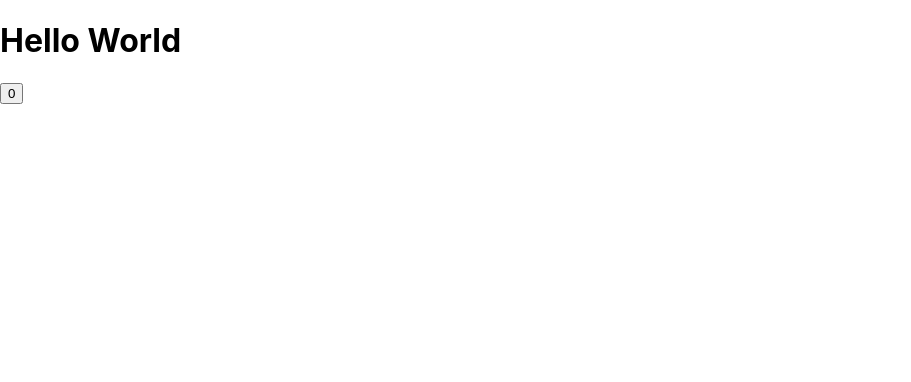
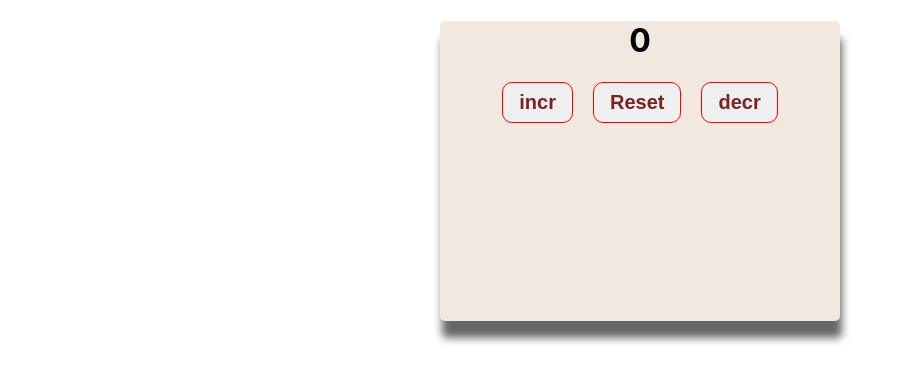
Before and after one commit to Nigohmahram/Demo, a React (Create React App) app: page / in a window 1280 px wide. Shown: the top 382 px of the page, without its empty margins (0-911 px from the left). Built offline with nearby package versions, Linux system fonts and the light colour scheme.

Commit message:
Practice

```diff
--- a/src/App.css
+++ b/src/App.css
@@ -1,5 +1,52 @@
 .App {
+  width: 400px;
+  height: 300px ;
+  background-color: rgba(186, 149, 106, 0.205);
+  margin: 0 auto;
+  border-radius: 5px;
+  box-shadow: 2px 17px 9px rgba(0, 0, 0, 0.6);
   text-align: center;
+}
+p{
+  text-align: center;
+  font-size: 30px;
+  color: #fff;
+  font-weight: bold;
+  text-shadow: 1px 5px 17px rgba(0, 0, 0, 0.6);
+}
+.box{
+  text-align: center;
+  justify-content: center;
+}
+.block{
+  padding: 8px 16px ;
+  border: 1px solid red ;
+  border-radius: 10px;
+  margin: 0 10px;
+  color: #7b2222;
+  font-size: 20px;
+  font-weight: bold;
+  cursor: pointer;
+}
+.block_i{
+  padding: 8px 16px ;
+  border: 1px solid red ;
+  border-radius: 10px;
+  margin: 0 10px;
+  color: #7b2222;
+  font-size: 20px;
+  font-weight: bold;
+  cursor: pointer;
+}
+.block_b{
+  padding: 8px 16px ;
+  border: 1px solid red ;
+  border-radius: 10px;
+  margin: 0 10px;
+  color: #7b2222;
+  font-size: 20px;
+  font-weight: bold;
+  cursor: pointer;
 }
 
 .App-logo {
@@ -29,6 +76,8 @@
   color: #61dafb;
 }
 
+
+
 @keyframes App-logo-spin {
   from {
     transform: rotate(0deg);
--- a/src/App.js
+++ b/src/App.js
@@ -1,4 +1,4 @@
-// import './App.css';
+import './App.css';
 // import Book from './Book'
 // import Loader from './Loader'
 import {Component} from 'react';
@@ -21,21 +21,39 @@ class App extends Component{
   constructor(props) {
     super(props);
     this.state = {
-      count: 0
+      count: 0,
+      key: true
     }
+    this.handleClick = this.handleClick.bind(this)
   }
 
   handleClick = () => {
-    this.setState({count: this.state.count + 1})
+    // this.setState({count: this.state.count + 1})
+    // this.setState({count: this.state.count + 1})
+    // this.setState({count: this.state.count - 1})
     // this.setState((prevState) => ({count: prevState.count + 15}))
     // this.setState((prevState) => ({count: prevState.count + 10}))
     // this.setState((prevState) => ({count: prevState.count + 10}))
   }
+  handleClick = (val) => {
+    this.setState({count: val})
+  }
+  // incr = () => {
+  //   this.setState({count: this.state.count + 1})
+  // }
+  // decr = () => {
+  //   this.setState({count: this.state.count - 1})
+  // }
+  resetCount = () => {
+    this.setState({count: 0})
+  }
   render(){
     return(
-      <div>
-      <h1>Hello World</h1>
-      <button onClick={this.handleClick} >{this.state.count}</button>
+      <div className='App'>
+      <h1>{this.state.count}</h1>
+      <button className='block' onClick={() => this.handleClick(this.state.count + 1)}>incr</button>
+      <button className='block_b' onClick={() => this.handleClick(0)}>Reset</button>
+      <button className='block_i' onClick={() => this.handleClick(this.state.count - 1)}>decr</button>
       </div>
     )
   }
```
